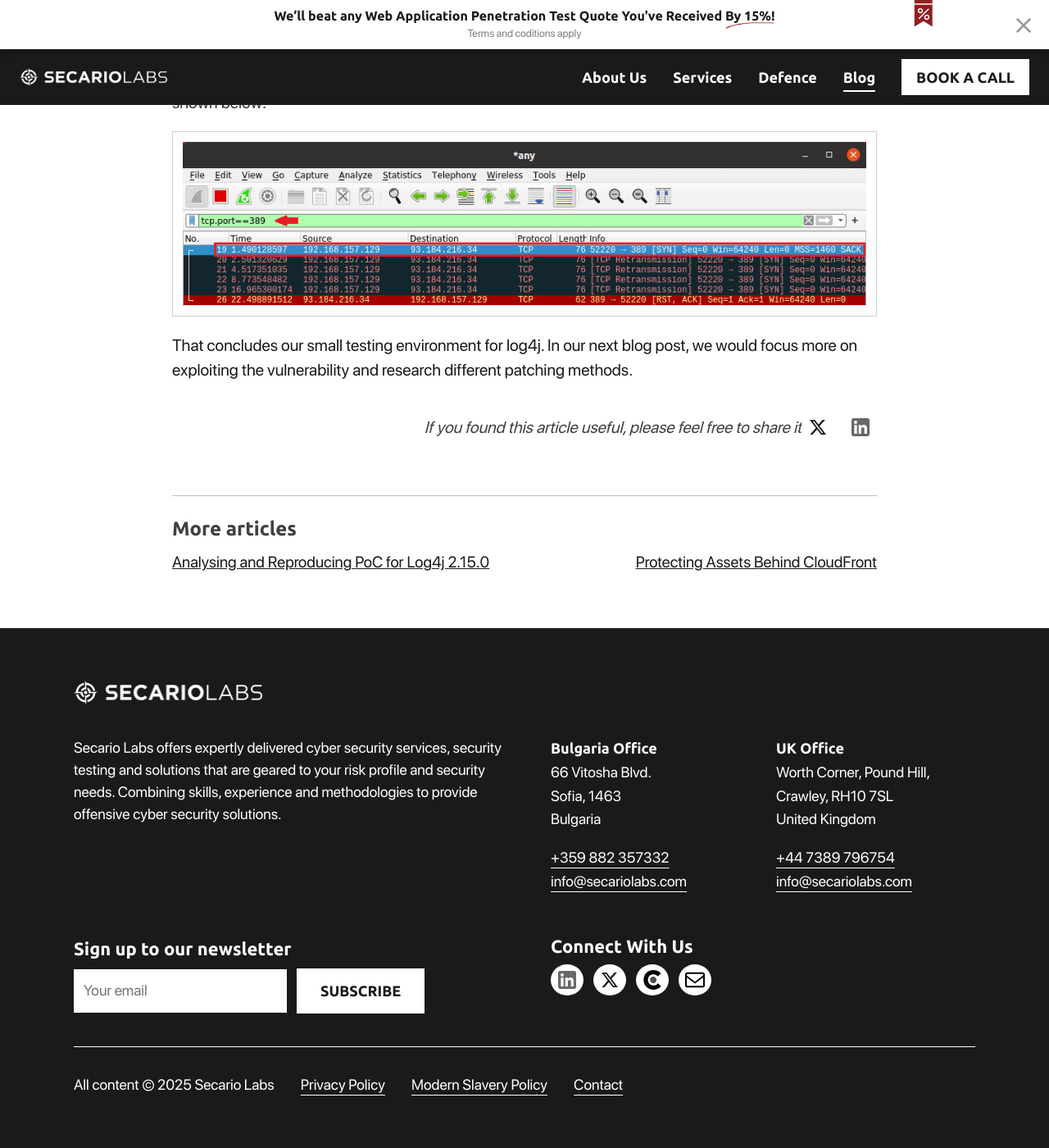
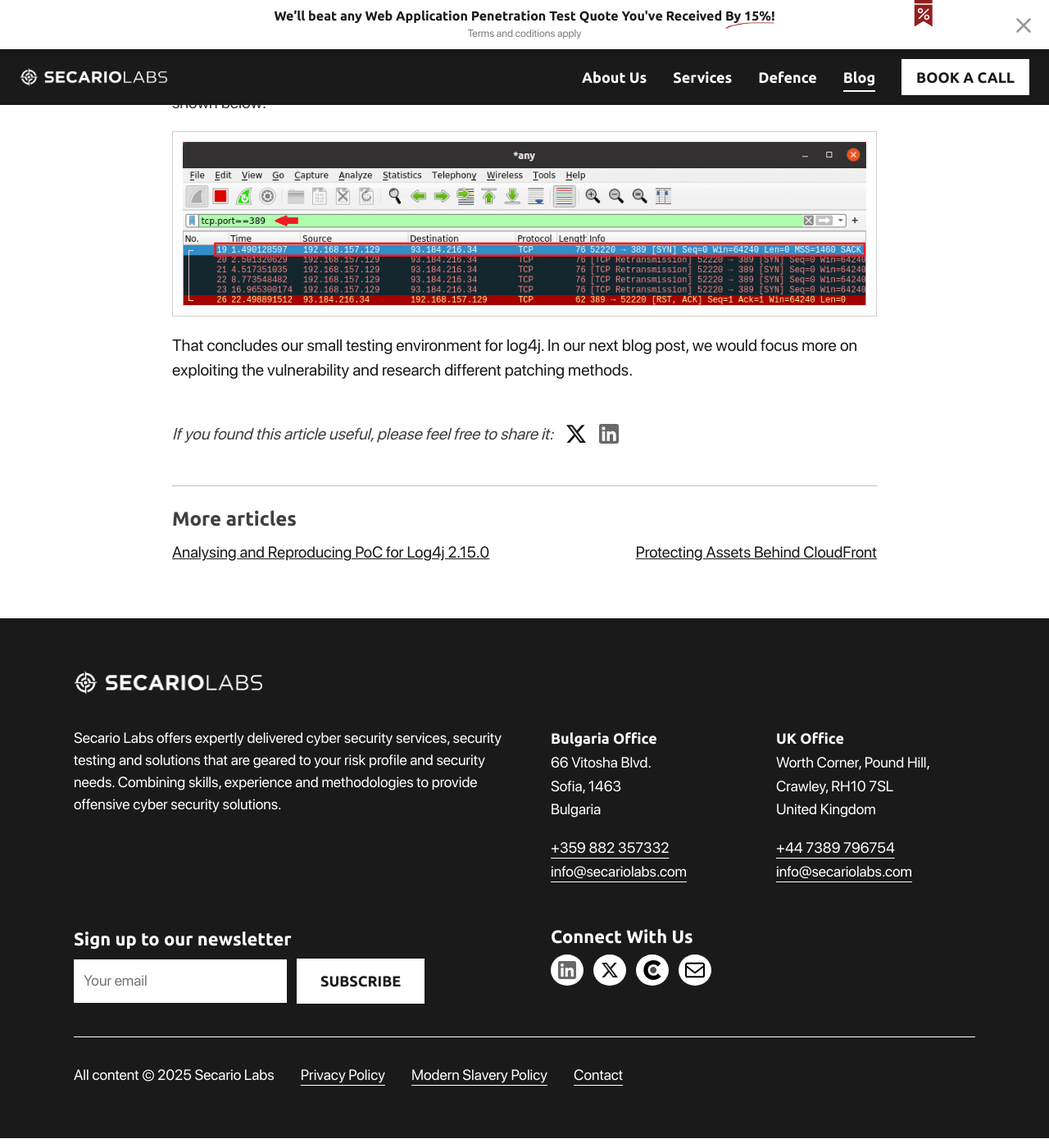
Before and after one commit to secariolabs/secariolabs.github.io, a Jekyll site: the page built from _posts/2023-03-03-building-a-research-environment-for-log4j.md, in a window 1280 px wide and 1400 px high, scrolled down 6369 px. Shown: the whole window at 82% size. Built offline with Jekyll 4.4.1, drawn with Linux system fonts in a browser that asks for light colours; comment, search, counter and statistics services are not loaded.

Commit message:
Added share-article links

```diff
--- /dev/null
+++ b/_includes/partials/share-links.html
@@ -0,0 +1,13 @@
+<div class="post__share-wrapper">
+    <p class="post__share-text">
+        If you found this article useful, please feel free to share it:
+    </p>
+<div class="site-footer__social site-footer__social--share">
+    <a class="site-footer__social-item site-footer__social-item--share" href="https://x.com/share?url={{ page.url | absolute_url }}&text={{ page.title | uri_escape }}" target="_blank">
+        {%- include svg/social/x.svg -%}
+    </a>
+    <a class="site-footer__social-item site-footer__social-item--share" href="https://www.linkedin.com/shareArticle?mini=true&url={{ page.url | absolute_url }}" target="_blank">
+        {%- include svg/social/linkedin.svg -%}
+    </a>
+</div>
+</div>
--- a/_layouts/post.html
+++ b/_layouts/post.html
@@ -41,19 +41,7 @@
 
       <article class="post">{{content}}</article>
 
-      <div class="post__share-wrapper">
-        <p class="post__share-text">
-          If you found this article useful, please feel free to share it
-        </p>
-        <div class="site-footer__social">
-          <a class="site-footer__social-item site-footer__social-item" href="https://x.com/share?url={{ page.url | absolute_url }}&text={{ page.title | uri_escape }}" target="_blank">
-            {%- include svg/social/x.svg -%}
-          </a>
-          <a class="site-footer__social-item site-footer__social-item" href="https://www.linkedin.com/shareArticle?mini=true&url={{ page.url | absolute_url }}" target="_blank">
-            {%- include svg/social/linkedin.svg -%}
-          </a>
-        </div>
-      </div>
+      {%- include partials/share-links.html -%}
 
       {%- if page.next or page.previous -%}
       <div class="post__nav-wrapper">
--- a/_sass/footer.scss
+++ b/_sass/footer.scss
@@ -156,6 +156,13 @@
   &__social {
     display: flex;
     align-items: center;
+
+
+    &--share {
+      @include breakpoint(small) {
+        margin-top: 1rem;
+      }
+    }
   }
 
   &__social-item {
@@ -187,6 +194,24 @@
           filter: grayscale(0);
         }
       }
+    }
+
+    &--share {
+      width: auto;
+      height: auto;
+
+      &:not(:last-child) {
+        margin-right: 1rem;
+      }
+
+      svg {
+        width: auto;
+        height: 24px;
+        @include breakpoint(small) {
+          height: 28px;
+        }
+      }
+
     }
 
 
--- a/_sass/post.scss
+++ b/_sass/post.scss
@@ -78,10 +78,16 @@
   &__share {
     &-wrapper {
       display: flex;
-      justify-content: flex-end;
+      margin-top: 3rem;
+
+      @include breakpoint(small) {
+        flex-direction: column;
+      }
     }
 
     &-text {
+      margin: 0;
+      margin-right: 1rem;
       color: $alt_dark;
       font-style: italic;
     }
```
